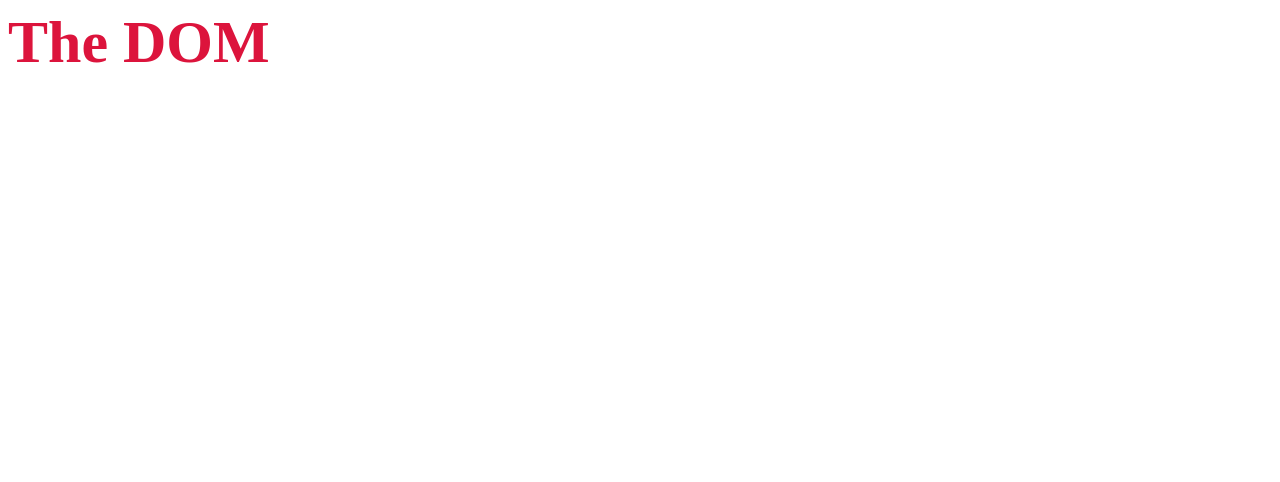
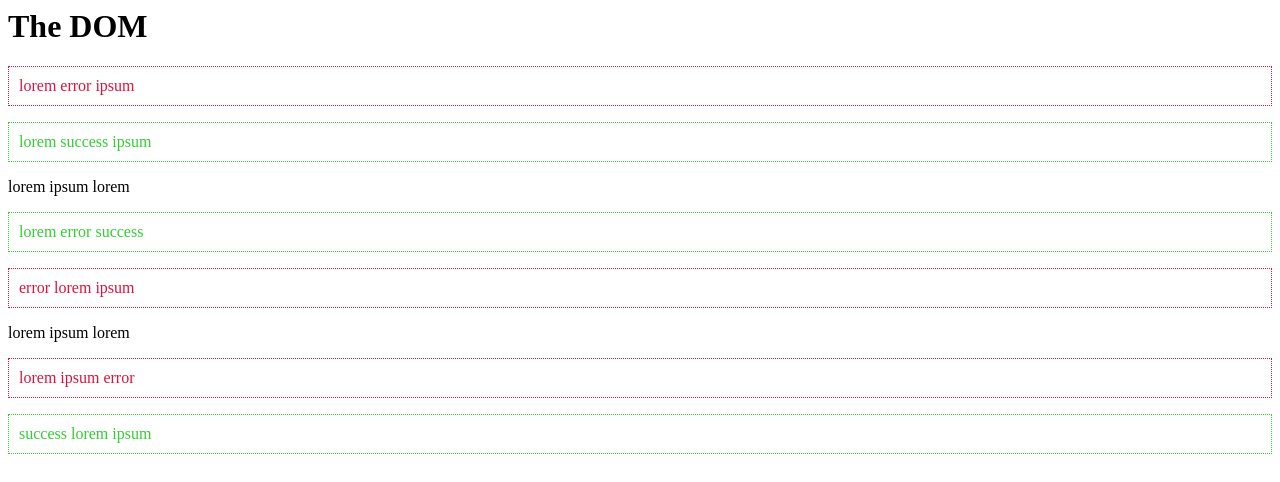
Before and after one commit to gowthamap/Javascript.js-netNinja, a plain HTML site: page index.html in a window 1280 px wide. Drawn offline with Linux system fonts and the light colour scheme.

Commit message:
feat: classList, textContent properties in javascript

```diff
--- a/index.html
+++ b/index.html
@@ -3,9 +3,24 @@
     <meta charset="UTF-8" />
     <meta name="viewport" content="width=device-width, initial-scale=1.0" />
     <title>Javascript Study</title>
+    <link rel="stylesheet" href="styles.css" />
   </head>
   <body>
-    <h1 style="color: orange">The DOM</h1>
+    <h1 class="title">The DOM</h1>
+
+    <!-- <p>
+      Lorem ipsum dolor sit amet, consectetur adipiscing elit. Vivamus vitae
+      ullamcorper metus.
+    </p> -->
+
+    <p>lorem error ipsum</p>
+    <p>lorem success ipsum</p>
+    <p>lorem ipsum lorem</p>
+    <p>lorem error success</p>
+    <p>error lorem ipsum</p>
+    <p>lorem ipsum lorem</p>
+    <p>lorem ipsum error</p>
+    <p>success lorem ipsum</p>
 
     <script src="sandbox.js"></script>
   </body>
--- a/sandbox.js
+++ b/sandbox.js
@@ -1,11 +1,22 @@
-const title = document.querySelector("h1");
+// const content = document.querySelector("p");
 
-// title.setAttribute("style", "margin: 50px");
+// console.log(content.classList);
+// content.classList.add("error");
+// content.classList.remove("error");
+// content.classList.add("success");
 
-console.log(title.style);
-console.log(title.style.color);
+const paras = document.querySelectorAll("p");
 
-title.style.margin = "50px";
-title.style.color = "crimson";
-title.style.fontSize = "60px";
-title.style.margin = "";
+paras.forEach((p) => {
+  if (p.textContent.includes("error")) {
+    p.classList.add("error");
+  }
+  if (p.textContent.includes("success")) {
+    p.classList.add("success");
+  }
+});
+
+const title = document.querySelector(".title");
+
+title.classList.toggle("test");
+title.classList.remove("test");
--- /dev/null
+++ b/styles.css
@@ -0,0 +1,10 @@
+.error {
+  padding: 10px;
+  color: crimson;
+  border: 1px dotted crimson;
+}
+.success {
+  padding: 10px;
+  color: limegreen;
+  border: 1px dotted limegreen;
+}
```
